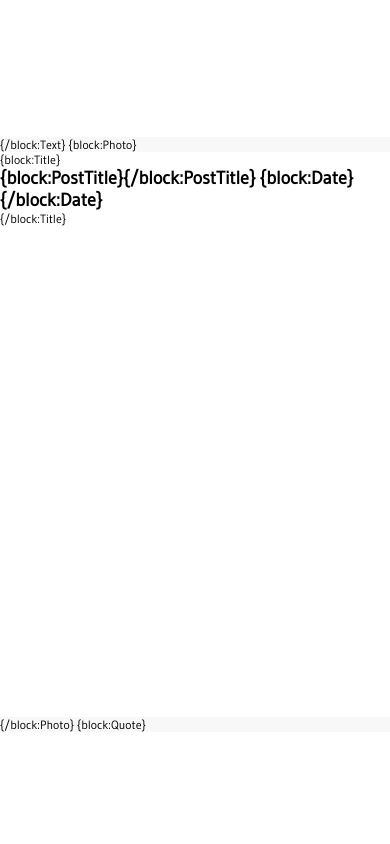
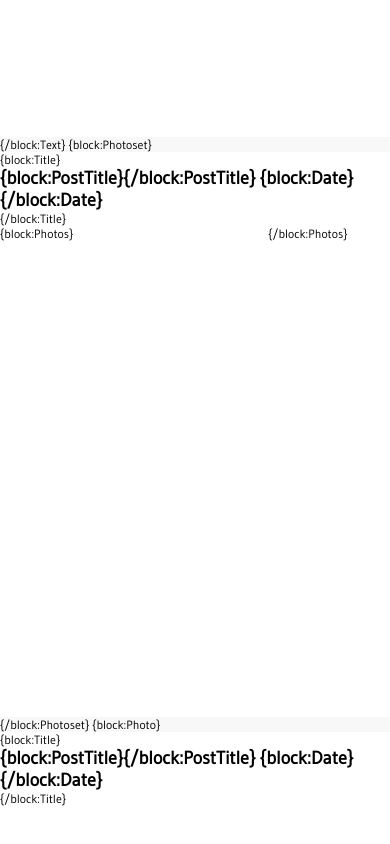
Before and after one commit to ottonascarella/anrk-tumblr, a website built with webpack: page public/index.html in a window 390 px wide. Shown: the part 722-1566 px from the top of the page. Built offline with nearby package versions, Linux system fonts and the light colour scheme; files whose address does not match are found by name.

Commit message:
photosets

```diff
--- a/public/index.html
+++ b/public/index.html
@@ -81,6 +81,22 @@
         </li>
         {/block:Text}
 
+        {block:Photoset}
+        <li class="post photoset" data-post-id="{PostID}" >
+            {block:Title}
+            <h2>
+                {block:PostTitle}<span class="title">{PostTitle}</span>{/block:PostTitle}
+                {block:Date}<span class="date">{Month} {DayOfMonth}</span>{/block:Date}
+            </h2>
+            {/block:Title}
+            <div>
+                {block:Photos}
+                    <div style="background-image: url({PhotoURL-500})" title="{Caption}"></div>
+                {/block:Photos}
+            </div>
+        </li>
+        {/block:Photoset}
+
         {block:Photo}
         <li class="post photo" data-post-id="{PostID}" style="background-image: url({PhotoURL-HighRes})">
             {block:Title}
--- a/src/js/main.js
+++ b/src/js/main.js
@@ -3,6 +3,7 @@ import '../styles/header.scss';
 import '../styles/toggle-btn.scss';
 import '../styles/posts.scss';
 import '../styles/post-photo.scss';
+import '../styles/post-photoset.scss';
 import '../styles/post-text.scss';
 import '../styles/post-quote.scss';
 import '../styles/post-video.scss';
--- /dev/null
+++ b/src/styles/post-photoset.scss
@@ -0,0 +1,54 @@
+.post.photoset {
+    background: white;
+    background-size: cover;
+    background-position: center;
+
+    .title,
+    .date {
+        display: none;
+    }
+
+    > div {
+        display: flex;
+        position: relative;
+        justify-content: flex-start;
+        flex-wrap: wrap;
+        width: 100%;
+        height: 100%;
+        overflow: hidden;
+    }
+
+    div > div {
+        width: 49%;
+        height: 50%;
+        background-size: cover;
+        background-repeat: no-repeat;
+        background-position: 50%;
+        &:nth-of-type(odd){
+            width: 51%
+        }
+    }
+}
+
+
+
+@media all and (orientation: portrait) {
+
+
+    .post.photoset {
+        width: 100%;
+        height: 100%;
+        margin-top: 0;
+        padding-left: 0;
+        background-position: 50% 100%;
+
+        div > div {
+            width: 50%;
+            &:nth-of-type(odd) {
+                width: 50%;
+            }
+        }
+    }
+
+
+}
--- a/src/styles/posts.scss
+++ b/src/styles/posts.scss
@@ -51,7 +51,7 @@
 
 #posts.posts--large {
     @extend .transition-to-large;
-    width: 100%;
+    width: calc(100% - 126px);
 }
 
 @media all and (orientation: portrait) {
@@ -63,5 +63,9 @@
         top: 33%;
     }
 
+    #posts.posts--large {
+        width: 100%;
+    }
+
 
 }
```
Also changed, not shown: public/js/bundle.js (+1 -1 lines), public/css/main.css.
